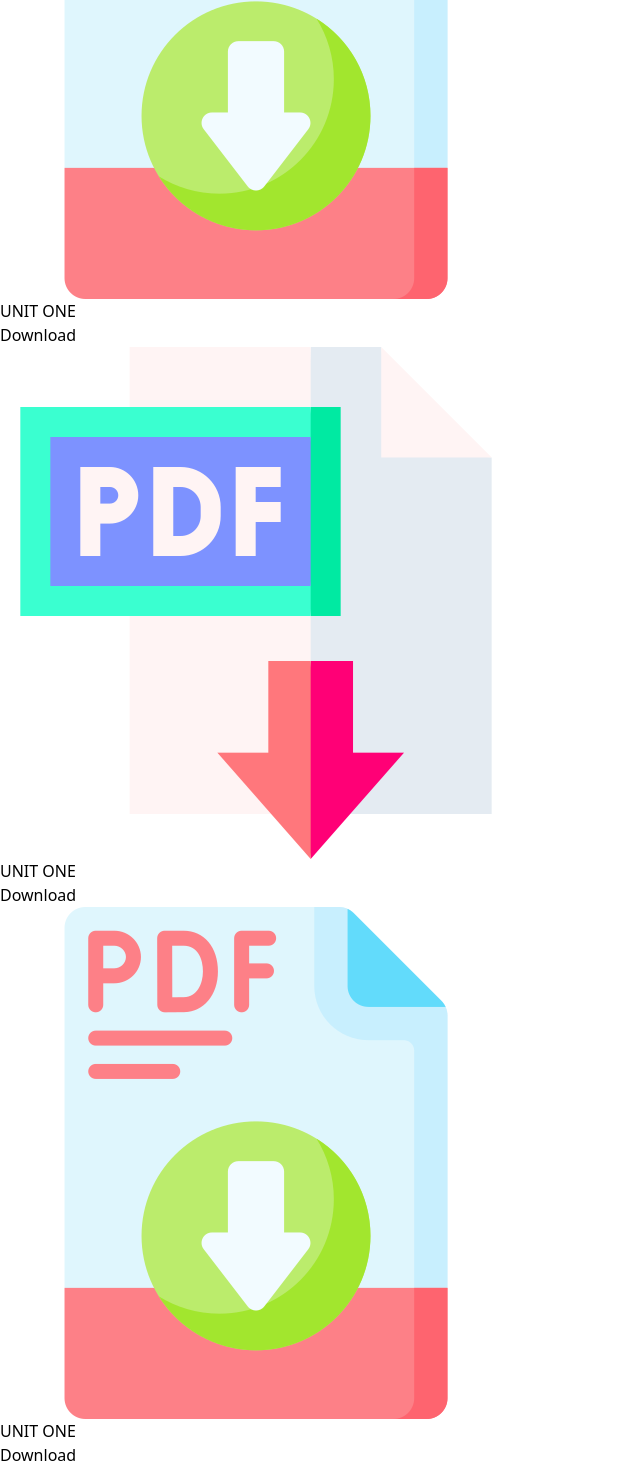
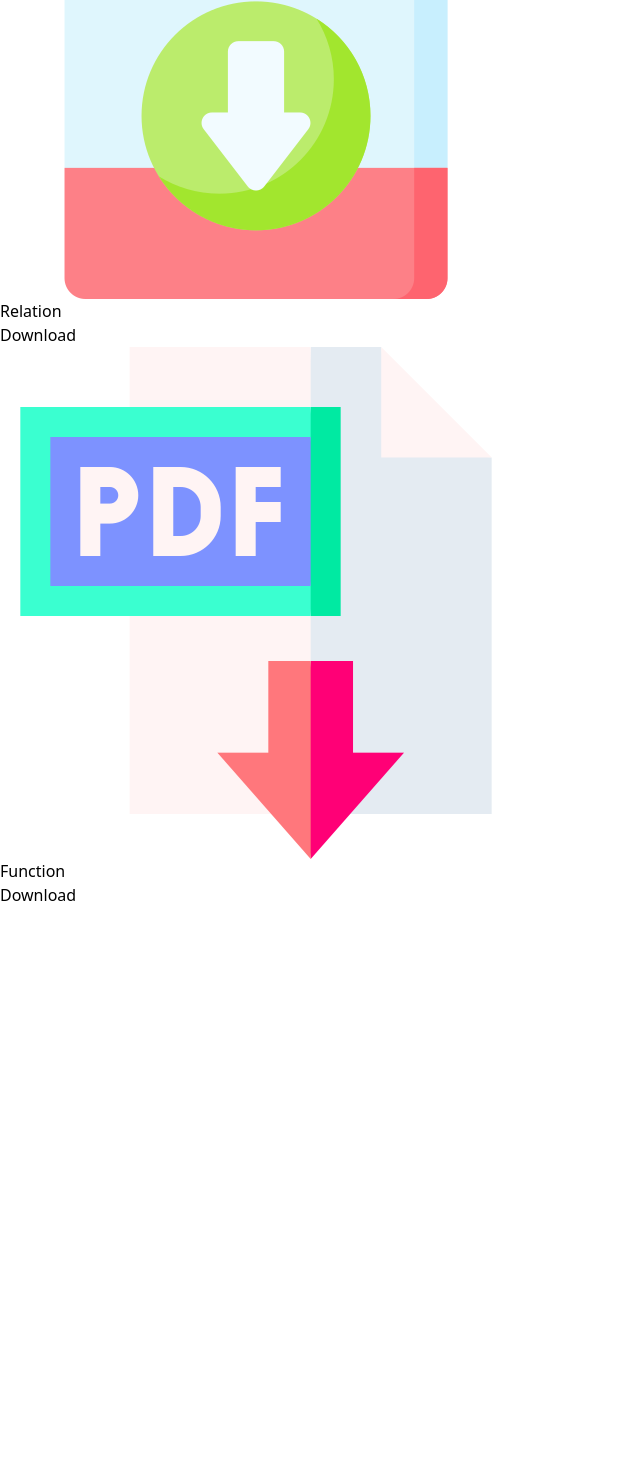
Before and after one commit to sabaif-s/Sabaa_pwa, a React (Vite) app: page /pdf in a window 1280 px wide. Shown: the part 1793-3258 px from the top of the page, without its empty margins (0-640 px from the left). After the commit the page ends 2700 px from the top, so only its background shows below. Built offline with nearby package versions, Linux system fonts and the light colour scheme.

Commit message:
add asset for pdf

```diff
--- a/src/components/pdf/AssetPdf.jsx
+++ b/src/components/pdf/AssetPdf.jsx
@@ -1,9 +1,22 @@
 import React from 'react';
+import firstPdf from '../../assets/pdfAsset/firstPdf.pdf';
+import secondPdf from '../../assets/pdfAsset/secondPdf.pdf';
+const AssetPdf = () => {
+     const assetPdf=[
+        {
+            src:firstPdf,
+            uniqueID:"firstPdf",
+            topic:"Relation"
 
-const AssetPdf = () => {
-    return (
-        <div>Content</div>
-    );
+        },
+        {
+            src:secondPdf,
+            uniqueID:"secondPdf",
+            topic:"Function"
+
+        }
+     ]
+    return {assetPdf}
 };
 
 export default AssetPdf;
--- a/src/components/pdf/PdfDownloads.jsx
+++ b/src/components/pdf/PdfDownloads.jsx
@@ -1,9 +1,10 @@
 import React,{useEffect,useState} from 'react';
-
+import AssetPdf from './AssetPdf';
 const  PdfDownloads = () => {
     const [firstLoaded,setFirstLoaded]=useState(false);
     const [secondLoaded,setSecondLoaded]=useState(false);
     const [fadeInContent,setFadeInContent]=useState(false);
+    const {assetPdf}=AssetPdf();
     const pdfArray=Array.from({length:12},(_,i)=> i);
 
     useEffect(()=>{
@@ -13,6 +14,16 @@ const  PdfDownloads = () => {
             },1500);
            }
     },[firstLoaded,secondLoaded]);
+    useEffect(()=>{
+        console.log("asset pdf:",assetPdf);
+        if(assetPdf.length > 0){
+            console.log('asset pdf');
+
+        }
+    },[assetPdf]);
+    const handleClickedDownload=(e)=>{
+       console.log("clicked button:",e.currentTarget.getAttribute("id"));
+    }
     return (
         <div className='w-full h-screen overflow-hidden' >
                <img
@@ -30,15 +41,18 @@ const  PdfDownloads = () => {
                       <div className='w-full h-full overflow-y-auto bg-black bg-opacity-50 flex flex-col justify-start items-center pt-6' >
                                 <div className='w-full bg-gradient-to-r from-gray-300 to-gray-500 flex flex-wrap justify-between items-center' >
                                     {
-                                        pdfArray.map((item,index)=>(
+                                       assetPdf.length >0 && assetPdf.map((item,index)=>(
                                             <div className='basis-1/2 p-4 flex flex-col gap-y-2 justify-center items-center' >
                                             <div className='w-20 h-20' >
                                                <img src={index % 2 == 0 ? "pdfIconsTwo.png":"pdfIconOne.png"} className='w-full h-full' alt="" />
                                             </div>
                                             <div className='w-full flex justify-center items-center' >
-                                                 <span className='text-blue-600 text-2xl font-bold' >UNIT ONE</span>
+                                                 <span className='text-blue-600 text-2xl font-bold' >{item.topic}</span>
                                             </div>
-                                            <button className='p-2 bg-gradient-to-t from-blue-600 to-blue-300' >
+                                            <button
+                                            id={index}
+                                            onClick={handleClickedDownload}
+                                            className='p-2 bg-gradient-to-t from-blue-600 to-blue-300' >
                                                <span className='text-white text-2xl'>Download</span>
                                             </button>
                                           </div>
```
Also changed, not shown: 2 other files (tests, documents, lock files or other folders).
